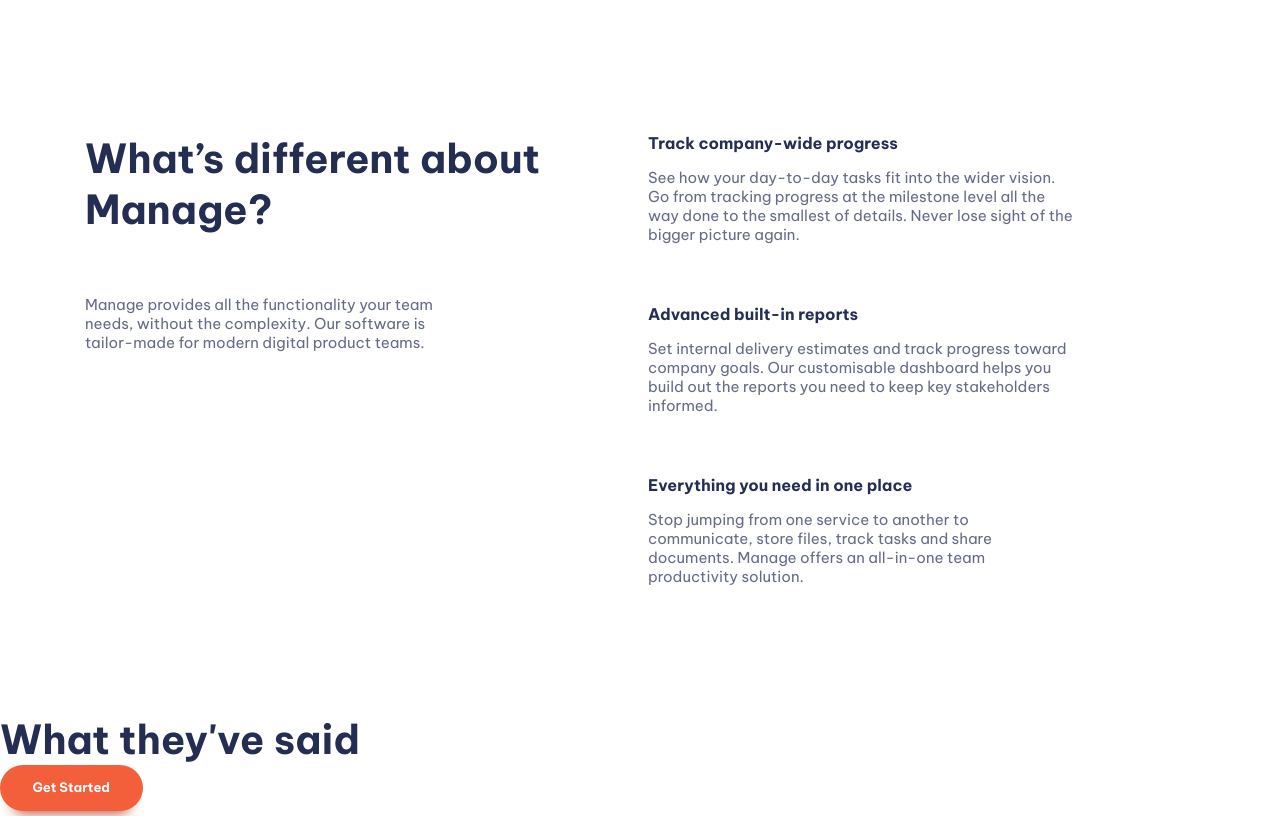
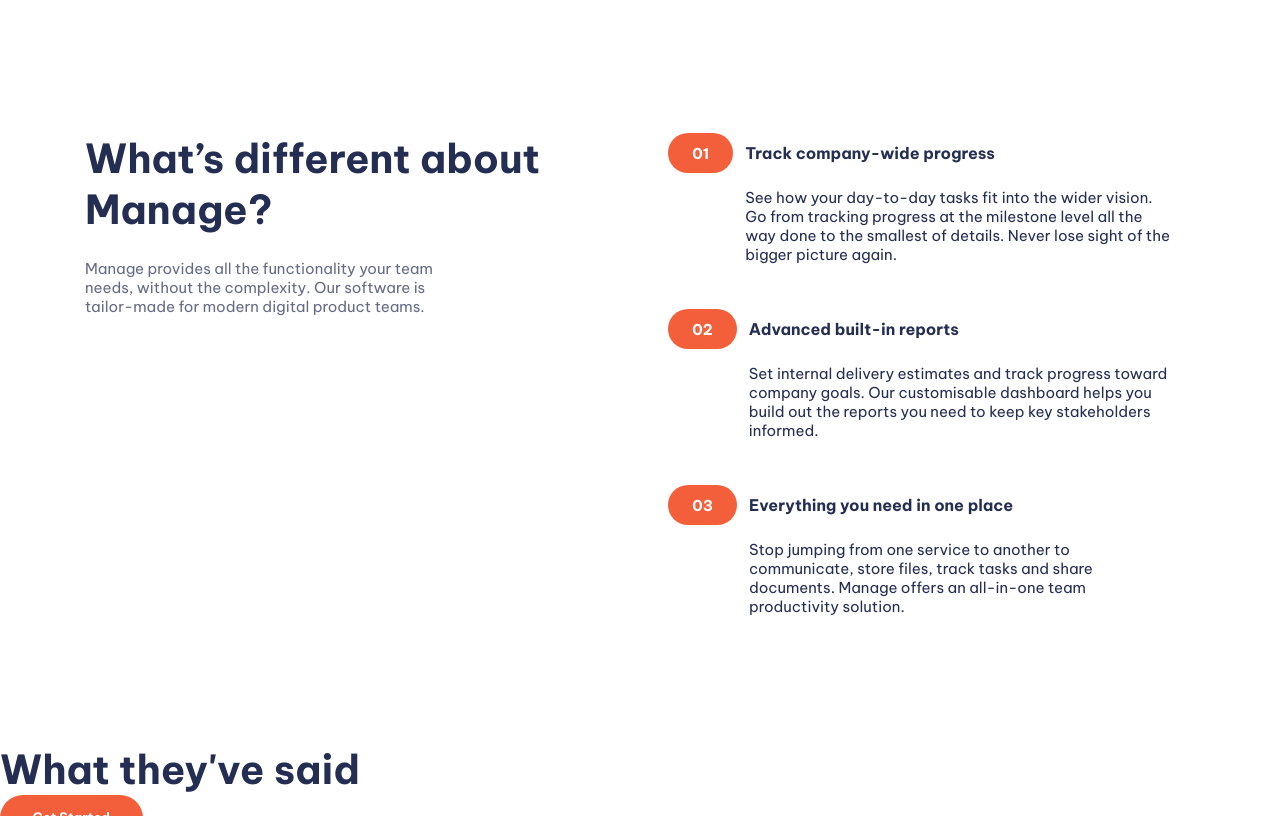
Before and after one commit to TaiJoLo/css-landing-page-manage, a website built with Vite: page index.html in a window 1280 px wide. Shown: the part 700-1516 px from the top of the page. Built offline with nearby package versions, Linux system fonts and the light colour scheme.

Commit message:
p8 numbered list

```diff
--- a/index.html
+++ b/index.html
@@ -82,7 +82,10 @@
       <section class="padding-block-900">
         <div class="container">
           <div class="even-columns">
-            <div class="flow">
+            <div
+              class="flow text-center-sm-only margin-bottom-700"
+              style="--flow-spacer: 1.5rem"
+            >
               <h2 class="fs-secondary-heading fw-bold">
                 What’s different about Manage?
               </h2>
@@ -96,8 +99,10 @@
               <ul class="numbered-items | flow" role="list">
                 <li>
                   <div class="flow" style="--flow-spacer: 1em">
-                    <h3 class="fs-600 fw-bold">Track company-wide progress</h3>
-                    <p data-width="wide">
+                    <h3 class="numbered-items__title | fs-600 fw-bold">
+                      Track company-wide progress
+                    </h3>
+                    <p class="numbered-items__body" data-width="wide">
                       See how your day-to-day tasks fit into the wider vision.
                       Go from tracking progress at the milestone level all the
                       way done to the smallest of details. Never lose sight of
@@ -107,8 +112,10 @@
                 </li>
                 <li>
                   <div class="flow" style="--flow-spacer: 1em">
-                    <h3 class="fs-600 fw-bold">Advanced built-in reports</h3>
-                    <p data-width="wide">
+                    <h3 class="numbered-items__title | fs-600 fw-bold">
+                      Advanced built-in reports
+                    </h3>
+                    <p class="numbered-items__body" data-width="wide">
                       Set internal delivery estimates and track progress toward
                       company goals. Our customisable dashboard helps you build
                       out the reports you need to keep key stakeholders
@@ -118,10 +125,10 @@
                 </li>
                 <li>
                   <div class="flow" style="--flow-spacer: 1em">
-                    <h3 class="fs-600 fw-bold">
+                    <h3 class="numbered-items__title | fs-600 fw-bold">
                       Everything you need in one place
                     </h3>
-                    <p data-width="wide">
+                    <p class="numbered-items__body" data-width="wide">
                       Stop jumping from one service to another to communicate,
                       store files, track tasks and share documents. Manage
                       offers an all-in-one team productivity solution.
--- a/style.css
+++ b/style.css
@@ -387,13 +387,95 @@
   opacity: 0.1;
 }
 
+/* numbered items */
+
+.numbered-items {
+  counter-reset: count;
+  width: fit-content;
+  margin-inline: auto;
+}
+
+.numbered-items li {
+  counter-increment: count;
+}
+
+.numbered-items div {
+  display: grid;
+  position: relative;
+  align-items: center;
+  column-gap: var(--size-300);
+  grid-template-columns: min-content 1fr;
+}
+
+.numbered-items__title {
+  grid-row: 1/2;
+  grid-column: 2/3;
+  line-height: 1;
+}
+
+.numbered-items__body {
+  grid-column: 1/-1;
+}
+
+@media (min-width: 30em) {
+  .numbered-items__body {
+    grid-column: 2/-1;
+  }
+}
+
+.numbered-items div::before,
+.numbered-items div::after {
+  height: 40px;
+}
+
+.numbered-items div::before {
+  content: "0" counter(count);
+  display: flex;
+  align-items: center;
+  color: var(--clr-neutral-100);
+  font-weight: var(--fw-bold);
+  background-color: var(--clr-accent-400);
+  padding: 0 var(--size-500);
+
+  border-radius: 100vw;
+  grid-row: 1/2;
+  grid-column: 1/2;
+}
+
+@media (max-width: 30em) {
+  .numbered-items div::after {
+    --bg: var(--clr-accent-100);
+    content: "";
+    position: block;
+    z-index: -1;
+    border-radius: 100vw 0 0 100vw;
+    grid-column: 1 / -1;
+    grid-row: 1 / 2;
+    box-shadow: 5em 0 0 var(--bg);
+    background: var(--bg);
+  }
+}
+
 /* Utilities Classes*/
+
+.visually-hidden {
+  position: absolute;
+  position: absolute !important;
+  width: 1px !important;
+  height: 1px !important;
+  padding: 0 !important;
+  margin: -1px !important;
+  overflow: hidden !important;
+  clip: rect(0, 0, 0, 0) !important;
+  white-space: nowrap !important;
+  border: 0 !important;
+}
 
 .container {
   --max-width: 1110px;
-  --padding: 1rem;
+  --container-padding: 1rem;
 
-  width: min(var(--max-width), 100% - (var(--padding) * 2));
+  width: min(var(--max-width), 100% - (var(--container-padding) * 2));
   margin-inline: auto;
 }
 
@@ -423,21 +505,25 @@
   }
 }
 
-.flow > * + * {
-  margin-top: var(--flow-spacer, 4em);
+:where(.flow :not(:first-child)) {
+  margin-top: var(--flow-spacer, 3em);
 }
 
-.visually-hidden {
-  position: absolute;
-  position: absolute !important;
-  width: 1px !important;
-  height: 1px !important;
-  padding: 0 !important;
-  margin: -1px !important;
-  overflow: hidden !important;
-  clip: rect(0, 0, 0, 0) !important;
-  white-space: nowrap !important;
-  border: 0 !important;
+.text-center {
+  text-align: center;
+}
+
+.text-center p {
+  margin-inline: auto;
+}
+
+@media (max-width: 50em) {
+  .text-center-sm-only {
+    text-align: center;
+  }
+  .text-center-sm-only p {
+    margin-inline: auto;
+  }
 }
 
 .text-primary-400 {
@@ -522,6 +608,10 @@
   padding-block: var(--size-700);
 }
 
+.margin-bottom-700 {
+  margin-block-end: var(--size-700);
+}
+
 .display-sm-none {
   display: none;
 }
```
